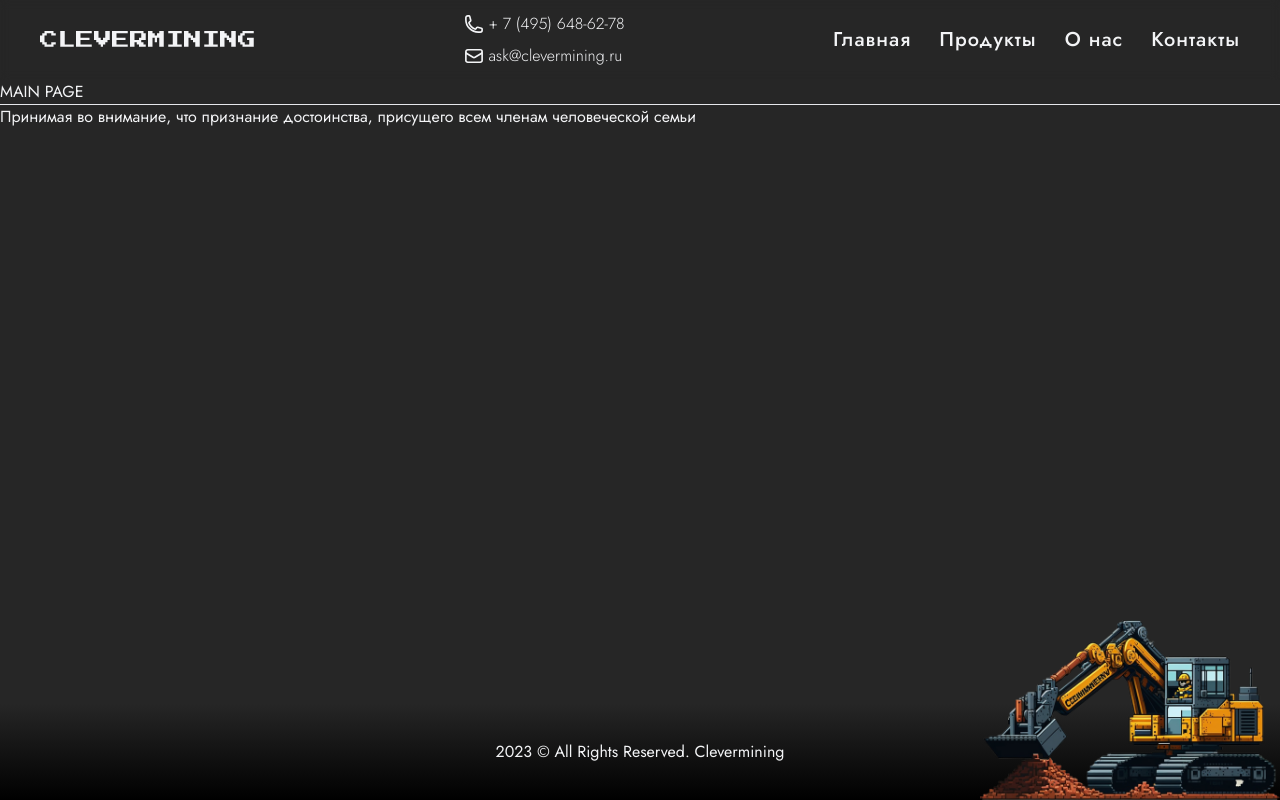
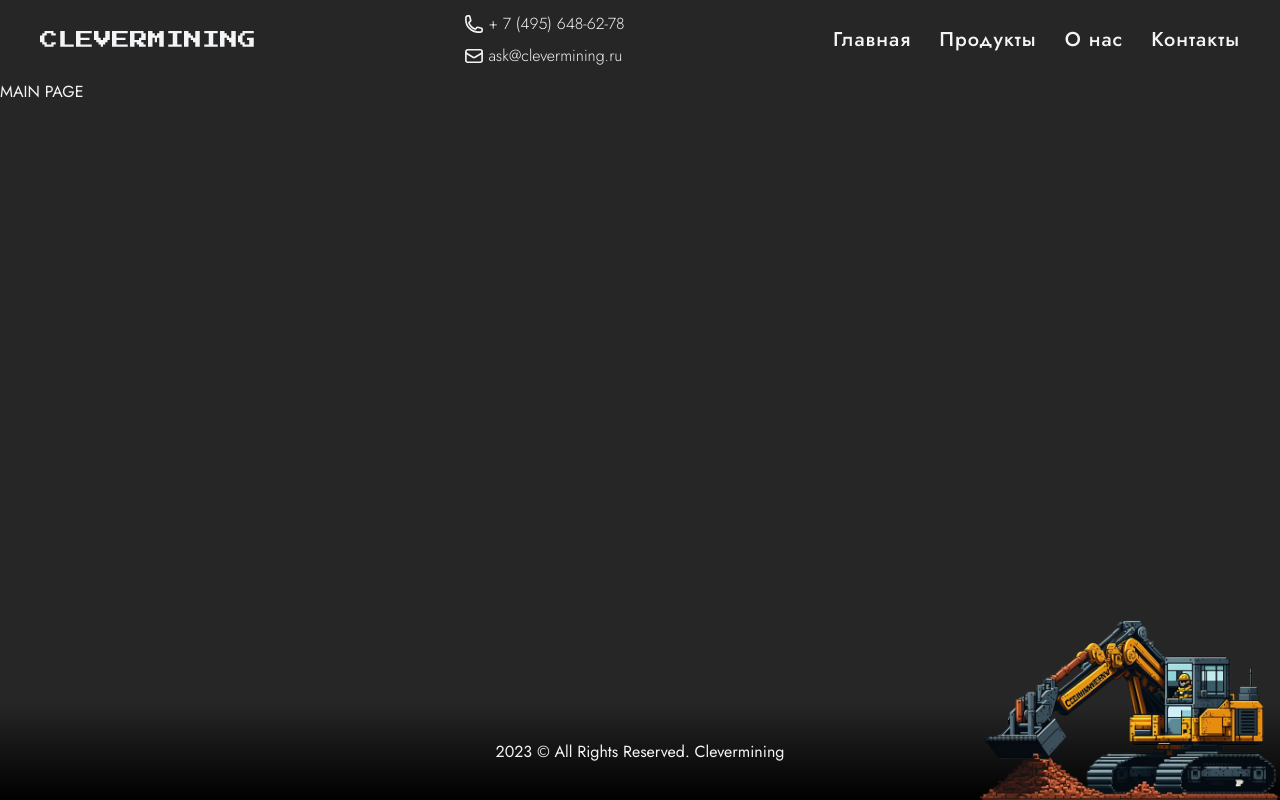
Before and after one commit to AntonRybakou/clevermining, a Next.js app: page / in a window 1280 px wide. Built offline with nearby package versions, Linux system fonts and the light colour scheme.

Commit message:
refactor: index.tsx

```diff
--- a/pages/index.tsx
+++ b/pages/index.tsx
@@ -3,13 +3,8 @@ import React, { ReactElement } from 'react';
 import Layout from '../components/Layout';
 
 const IndexPage = (): ReactElement => (
-  <Layout title="Clevermining">
+  <Layout title="Главная | Clevermining">
     <h1>MAIN PAGE</h1>
-    <hr />
-    <div>
-      Принимая во внимание, что признание достоинства, присущего всем членам человеческой
-      семьи
-    </div>
   </Layout>
 );
 
```
